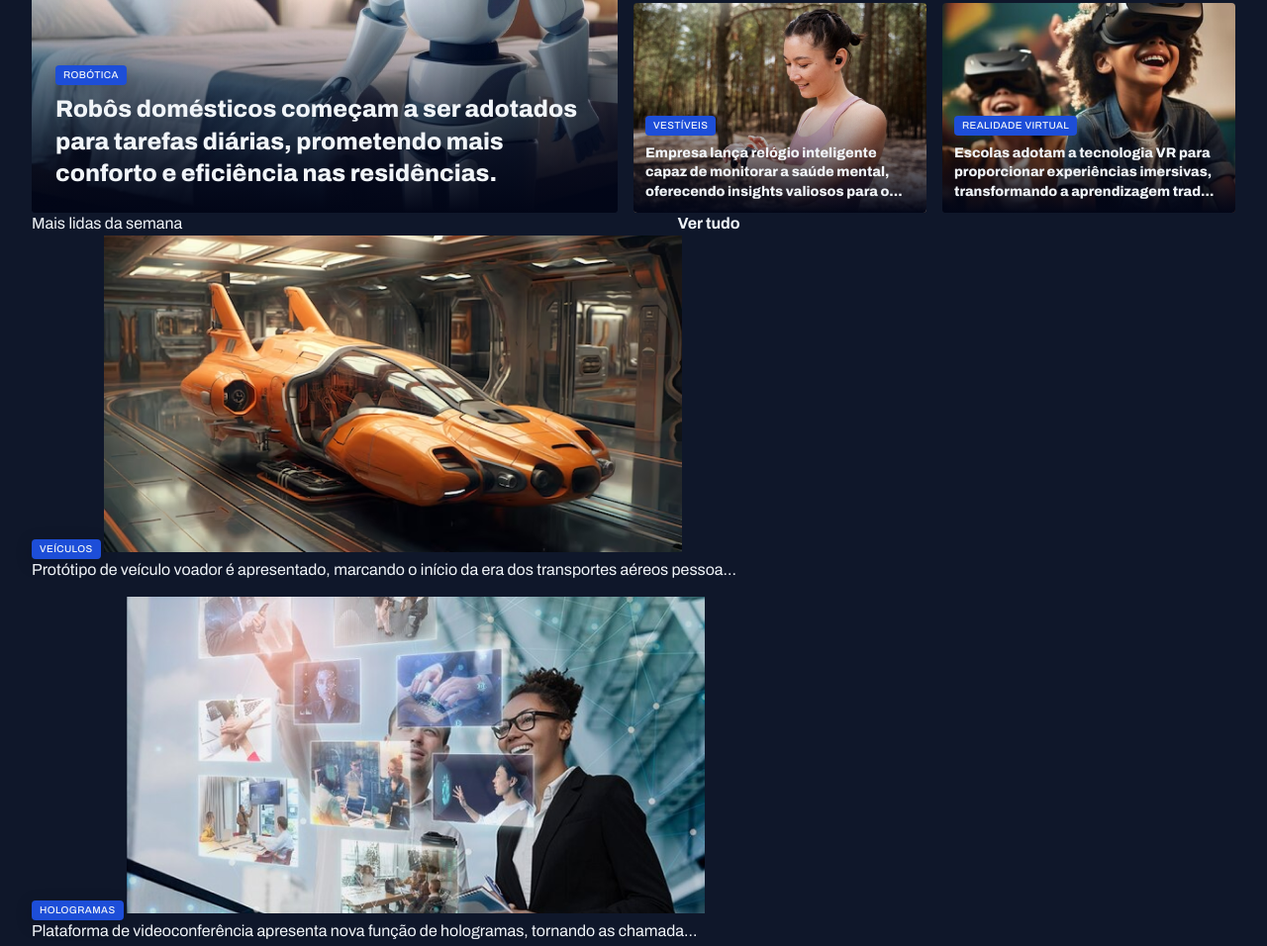
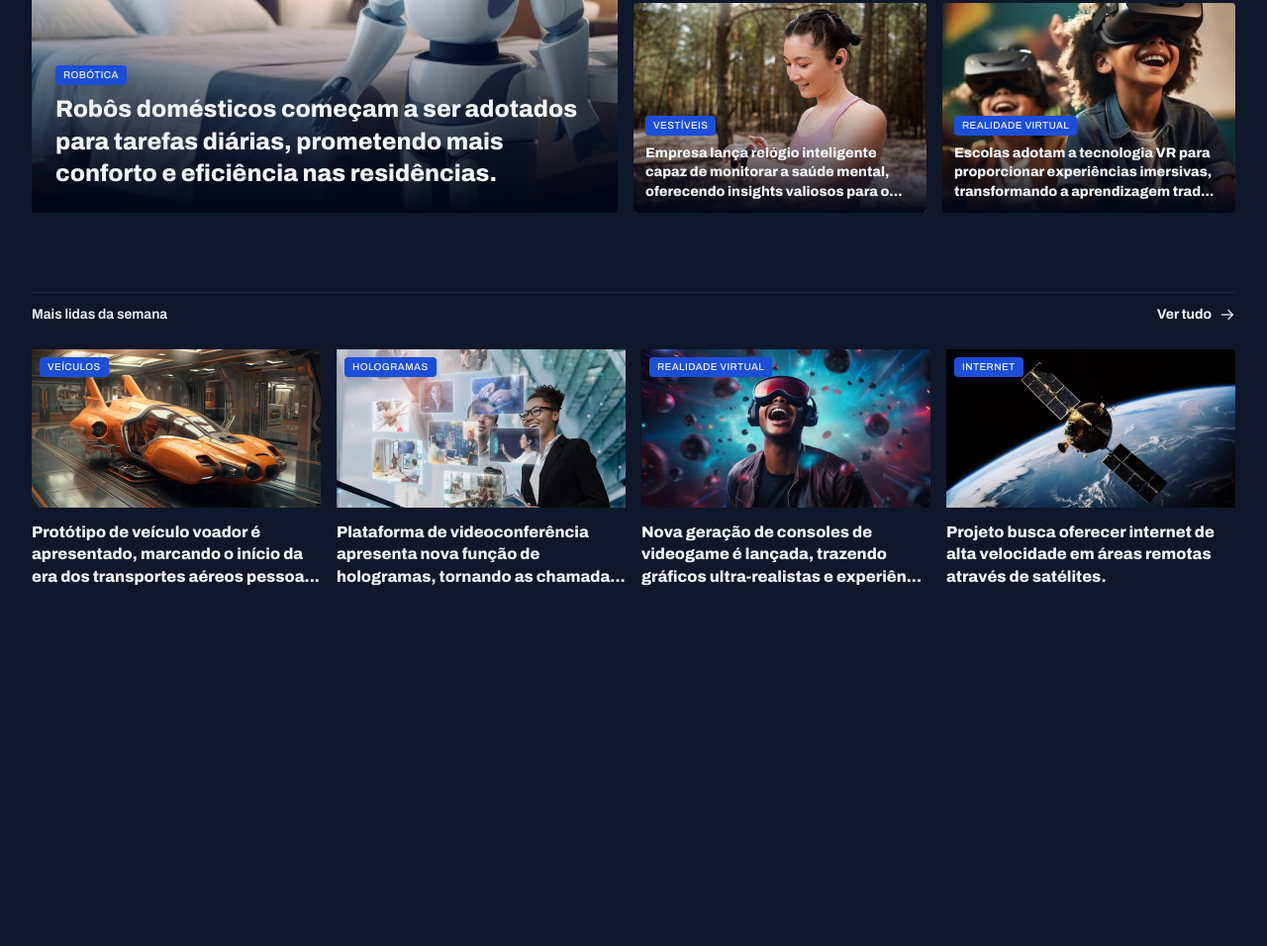
Before and after one commit to devMuriloOliveira/Projeto-portal-de-not-cias, a plain HTML site: page index.html in a window 1280 px wide. Shown: the part 389-1345 px from the top of the page at 99% size. After the commit the page ends 983 px from the top, so only its background shows below. Drawn offline with Linux system fonts and the light colour scheme.

Commit message:
aplicando estilos na seção mais lidas da semana

```diff
--- a/styles/global.css
+++ b/styles/global.css
@@ -53,6 +53,7 @@ img{
 
 main{
     margin-top: 40px;
+    gap: 80px;
 }
 
 .content-tag{
--- a/styles/sections.css
+++ b/styles/sections.css
@@ -1,35 +1,86 @@
-#featured{
-    img{
+section header {
+    border-top: 1px solid var(--stroke-color);
+    padding-block: 12px 24px;
+    font: var(--text-span);
+
+    a {
+        justify-self: end;
+        align-items: center;
+        gap: 8px;
+
+        span {
+            background-image: url(../assets/icons/ArrowRight.svg);
+            width: 16px;
+            height: 16px;
+        }
+
+        &:hover span {
+            background-image: url(../assets/icons/ArrowRight-hover.svg);
+        }
+    }
+}
+
+
+#featured {
+    img {
         height: 100%;
         object-fit: cover;
     }
-}
 
-.card{
+    .card {
         border-radius: 4px;
         overflow: hidden;
         position: relative;
 
-    &::before{
+        &::before {
             content: "";
             position: absolute;
             inset: 0;
             top: 50%;
-        background: linear-gradient(180deg, rgba(2, 6, 23, 0) 0%, #020617 100%);
-
+            background: linear-gradient(180deg,
+                    transparent 0%,
+                    #020617 100%);
         }
 
-    figcaption{
+        figcaption {
             position: absolute;
             bottom: 0;
+
             padding: 24px;
 
-        &:has(.text-lg){
+            &:has(.text-lg) {
                 padding: 12px;
             }
 
-        h2{
+            h2 {
                 margin-top: 8px;
             }
         }
     }
+}
+
+#weekly {
+
+    &>div {
+        grid-template-columns: repeat(4, 292px);
+    }
+
+    img {
+        height: 160px;
+    }
+
+    figure {
+        position: relative;
+
+        .content-tag {
+            position: absolute;
+            top: 8px;
+            left: 8px;
+        }
+
+        p {
+            margin-top: 8px;
+            font-weight: 800;
+        }
+    }
+}
```
Lines whose indentation alone changed are shown as unchanged.
